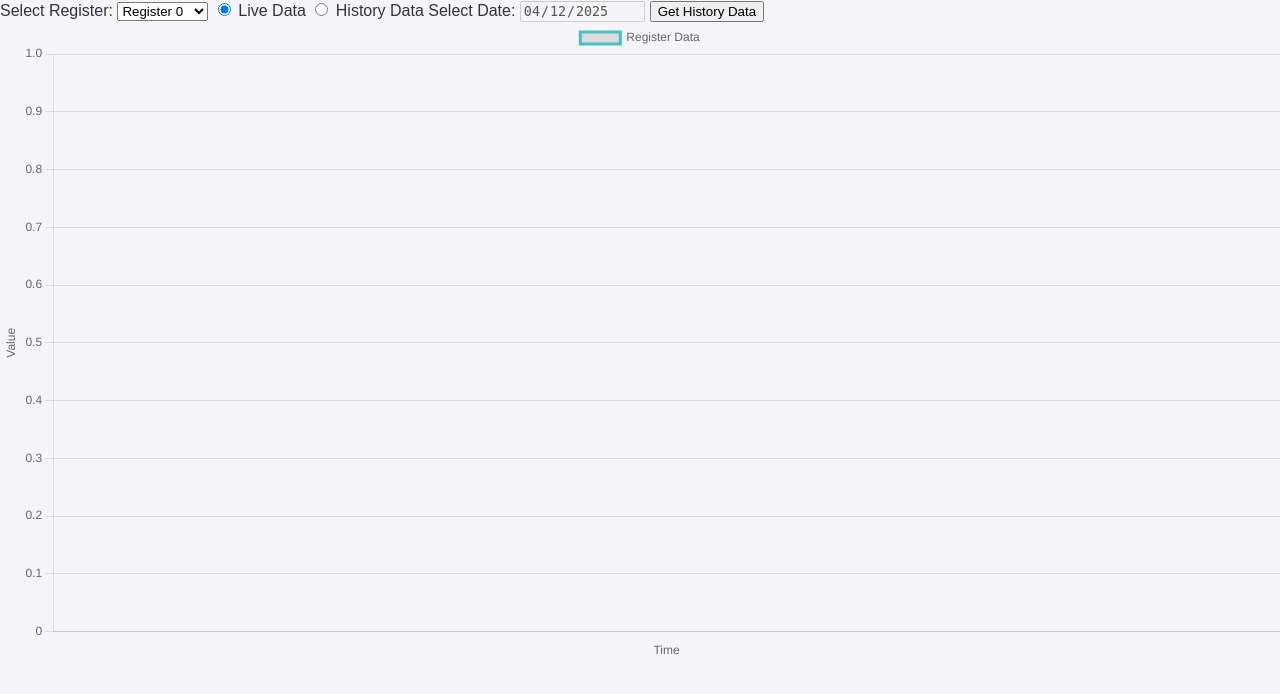
After one commit to izrahul/Modbus_Server_Client, a Flask app: page /data_visualization in a window 1280 px wide. The commit adds this page. Shown: the top 694 px of the page. Run offline with Flask 3, Linux system fonts and the light colour scheme; some libraries are stand-ins or nearby versions.

Commit message:
added support for graph

```diff
--- a/app.py
+++ b/app.py
@@ -1,4 +1,4 @@
-from flask import Flask, render_template, g
+from flask import Flask, render_template, g, request, jsonify
 from flask_socketio import SocketIO
 from pymodbus.client import ModbusTcpClient
 from datetime import datetime
@@ -180,14 +180,6 @@ def background_fetch(stop_event):
         fetch_live_data()
         time.sleep(0.5)  # Adjust the sleep time as needed
 
-@app.before_first_request
-def start_data_fetch():
-    """Initialize the background data fetch thread."""
-    stop_event = threading.Event()
-    thread = threading.Thread(target=background_fetch, args=(stop_event,), daemon=True)
-    thread.start()
-    atexit.register(lambda: stop_event.set())  # Ensure the thread stops when the application exits
-
 # --- Routes ---
 @app.route('/')
 def dashboard():
@@ -198,7 +190,86 @@ def dashboard():
 def live_data():
     return render_template('live_data.html')
 
+@app.route('/data_visualization', methods=['GET', 'POST'])
+def data_visualization():
+    current_date = datetime.now().strftime('%Y-%m-%d')
+    return render_template('data_visualization.html', REGISTER_COUNT=REGISTER_COUNT, current_date=current_date)
+
+@app.route('/get_register_data', methods=['GET'])
+def get_register_data():
+    register_index = request.args.get('register', type=int)
+    date_str = request.args.get('date', default=datetime.now().strftime('%Y-%m-%d'))
+
+    if register_index is None:
+        return jsonify({'error': 'Register index is required'}), 400
+
+    conn = get_db()
+    cursor = conn.cursor()
+
+    # Query to fetch data for the specified register and date
+    cursor.execute(f'''
+        SELECT timestamp, register_{register_index}
+        FROM holding_registers
+        WHERE DATE(timestamp) = ?
+        ORDER BY timestamp
+    ''', (date_str,))
+
+    rows = cursor.fetchall()
+    conn.close()
+
+    if not rows:
+        return jsonify({'error': 'No data found for the specified register and date'}), 404
+
+    # Format the data for JSON response
+    data = {
+        'register': register_index,
+        'date': date_str,
+        'values': [{'timestamp': row[0], 'value': row[1]} for row in rows]
+    }
+
+    return jsonify(data)
+
+@app.route('/get_past_data')
+def get_past_data():
+    date_str = request.args.get('date')
+    register_index = request.args.get('register', default=0, type=int)
+
+    if not date_str:
+        return jsonify({'error': 'No date provided'}), 400
+
+    try:
+        date_obj = datetime.strptime(date_str, '%Y-%m-%d')
+    except ValueError:
+        return jsonify({'error': 'Invalid date format'}), 400
+
+    start = datetime.combine(date_obj, datetime.min.time())
+    end = datetime.combine(date_obj, datetime.max.time())
+
+    conn = get_db()
+    cursor = conn.cursor()
+    query = f'''
+        SELECT timestamp, register_{register_index} FROM holding_registers
+        WHERE timestamp BETWEEN ? AND ?
+        ORDER BY timestamp ASC
+    '''
+    cursor.execute(query, (start, end))
+    rows = cursor.fetchall()
+
+    labels = [row['timestamp'] for row in rows]
+    values = [row[f'register_{register_index}'] for row in rows]
+
+    return jsonify({'labels': labels, 'values': values})
+
+
 if __name__ == '__main__':
+    # Initialize database
     initialize_database()
+
+    # Initialize the background data fetch thread.
+    stop_event = threading.Event()
+    thread = threading.Thread(target=background_fetch, args=(stop_event,), daemon=True)
+    thread.start()
+    atexit.register(lambda: stop_event.set())  # Ensure the thread stops when the application exits
+
     eventlet.monkey_patch()
     socketio.run(app, host='0.0.0.0', port=5000, debug=True)
--- /dev/null
+++ b/static/js/main.js
@@ -0,0 +1,108 @@
+document.addEventListener('DOMContentLoaded', function() {
+  const dataForm = document.getElementById('dataForm');
+  const registerSelect = document.getElementById('registerSelect');
+  const dateInput = document.getElementById('dateInput');
+  const modeRadios = document.getElementsByName('mode');
+  const ctx = document.getElementById('dataChart').getContext('2d');
+
+  // Create a Chart.js instance.
+  let dataChart = new Chart(ctx, {
+    type: 'line',
+    data: {
+      labels: [],
+      datasets: [{
+        label: 'Register Data',
+        data: [],
+        borderColor: 'rgba(75, 192, 192, 1)',
+        fill: false
+      }]
+    },
+    options: {
+      scales: {
+        x: { title: { display: true, text: 'Time' } },
+        y: { title: { display: true, text: 'Value' } }
+      }
+    }
+  });
+
+  // Track the current mode.
+  let liveMode = document.querySelector('input[name="mode"]:checked').value === 'live';
+
+  // Initialize a SocketIO connection.
+  let socket = io.connect(location.origin);
+
+  // Listen for live data events from the server.
+  socket.on('live_data', function(data) {
+    if (liveMode) {
+      const registerIndex = registerSelect.value;
+      // Extract the selected register's value.
+      let newValue = null;
+      if (data.registers && data.registers[registerIndex]) {
+        newValue = data.registers[registerIndex].value;
+      }
+      if (newValue !== null) {
+        const newLabel = data.timestamp;
+        // Update chart data.
+        dataChart.data.labels.push(newLabel);
+        dataChart.data.datasets[0].data.push(newValue);
+        // Limit to last 50 data points.
+        if (dataChart.data.labels.length > 50) {
+          dataChart.data.labels.shift();
+          dataChart.data.datasets[0].data.shift();
+        }
+        dataChart.update();
+      }
+    }
+  });
+
+  // Enable/disable date input based on mode selection.
+  modeRadios.forEach(radio => {
+    radio.addEventListener('change', function() {
+      if (this.value === 'history') {
+        dateInput.disabled = false;
+        liveMode = false;
+      } else {
+        dateInput.disabled = true;
+        liveMode = true;
+        // Clear chart when switching to live mode.
+        clearChart();
+      }
+    });
+  });
+
+  // Function to clear chart data.
+  function clearChart() {
+    dataChart.data.labels = [];
+    dataChart.data.datasets[0].data = [];
+    dataChart.update();
+  }
+
+  // Event listener for form submission (used for history mode).
+  dataForm.addEventListener('submit', function(event) {
+    event.preventDefault();
+    const mode = document.querySelector('input[name="mode"]:checked').value;
+    if (mode === 'history') {
+      const registerIndex = registerSelect.value;
+      const date = dateInput.value;
+      // Fetch historical data from the Flask endpoint.
+      fetch(`/get_past_data?register=${registerIndex}&date=${date}`)
+        .then(response => response.json())
+        .then(data => {
+          if (data.error) {
+            alert(data.error);
+            return;
+          }
+          // Update the chart with the fetched historical data.
+          dataChart.data.labels = data.labels;
+          dataChart.data.datasets[0].data = data.values;
+          dataChart.data.datasets[0].label = `Register ${registerIndex} Data (${date})`;
+          dataChart.update();
+        })
+        .catch(error => {
+          console.error('Error fetching historical data:', error);
+        });
+    }
+  });
+
+  // On page load, if live mode is active, the chart will update via SocketIO events.
+});
--- a/templates/dashboard.html
+++ b/templates/dashboard.html
@@ -10,6 +10,7 @@
     <div class="navbar">
         <a href="/">Dashboard</a>
         <a href="/live_data">Live Data</a>
+        <a href="/data_visualization">Ploat Data</a>
     </div>
     <div class="content">
         <h1>Modbus Dashboard</h1>
--- /dev/null
+++ b/templates/data_visualization.html
@@ -0,0 +1,42 @@
+<!DOCTYPE html>
+<html lang="en">
+<head>
+  <meta charset="UTF-8">
+  <title>Data Visualization</title>
+  <link rel="stylesheet" href="{{ url_for('static', filename='css/styles.css') }}">
+  <!-- Include Chart.js and Socket.IO client libraries -->
+  <script src="https://cdn.jsdelivr.net/npm/chart.js"></script>
+  <script src="https://cdn.socket.io/4.4.1/socket.io.min.js"></script>
+</head>
+<body>
+  <!-- Form for selecting register and mode (live/history) -->
+  <form id="dataForm">
+    <label for="registerSelect">Select Register:</label>
+    <select id="registerSelect" name="register">
+      {% for i in range(REGISTER_COUNT) %}
+        <option value="{{ i }}">Register {{ i }}</option>
+      {% endfor %}
+    </select>
+
+    <!-- Radio buttons for mode selection -->
+    <label>
+      <input type="radio" name="mode" value="live" checked> Live Data
+    </label>
+    <label>
+      <input type="radio" name="mode" value="history"> History Data
+    </label>
+
+    <!-- Date input; disabled by default in live mode -->
+    <label for="dateInput">Select Date:</label>
+    <input type="date" id="dateInput" name="date" value="{{ current_date }}" disabled>
+
+    <button type="submit">Get History Data</button>
+  </form>
+
+  <!-- Canvas where the chart will be rendered -->
+  <canvas id="dataChart" width="800" height="400"></canvas>
+
+  <!-- Link to external JavaScript file -->
+  <script src="{{ url_for('static', filename='js/main.js') }}"></script>
+</body>
+</html>
```
